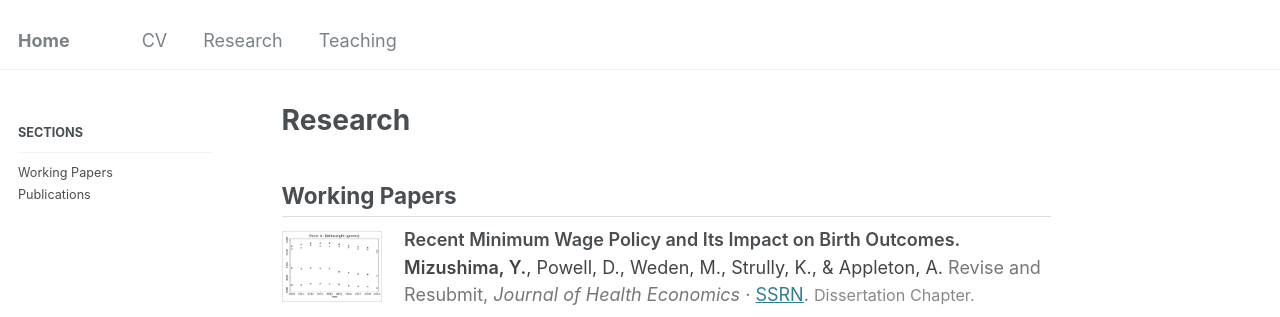
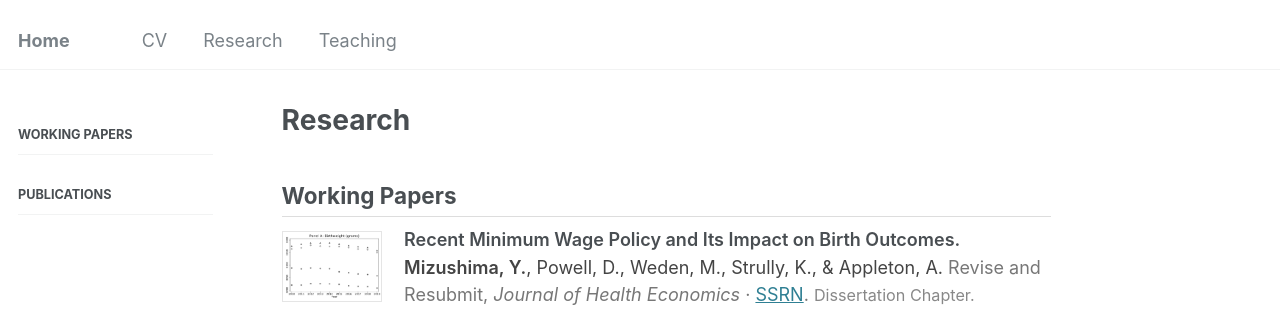
Before and after one commit to yujimizushima/yujimizushima.github.io, a Jekyll site: the page built from _pages/research.md, in a window 1280 px wide. Shown: the top 317 px of the page. Built offline with Jekyll 4.4.1, drawn with Linux system fonts in a browser that asks for light colours.

Commit message:
Update navigation.yml

```diff
--- a/_data/navigation.yml
+++ b/_data/navigation.yml
@@ -12,9 +12,7 @@ main:
     url: /teaching/
 
 research:
-  - title: "Sections"
-    children:
-      - title: "Working Papers"
-        url: "/research/#working-papers"
-      - title: "Publications"
-        url: "/research/#publications"
+  - title: "Working Papers"
+    url: "/research/#working-papers"
+  - title: "Publications"
+    url: "/research/#publications"
```
